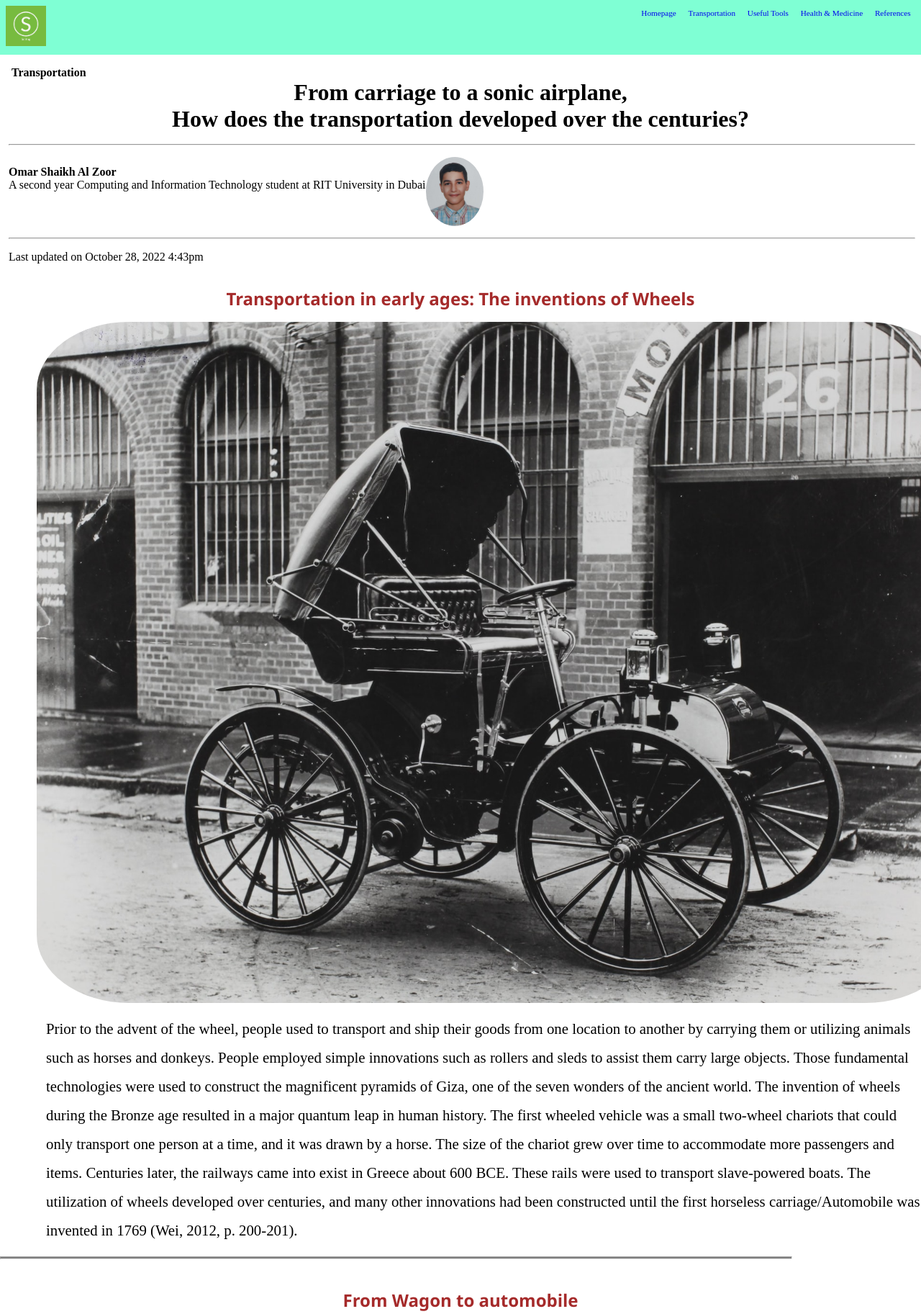
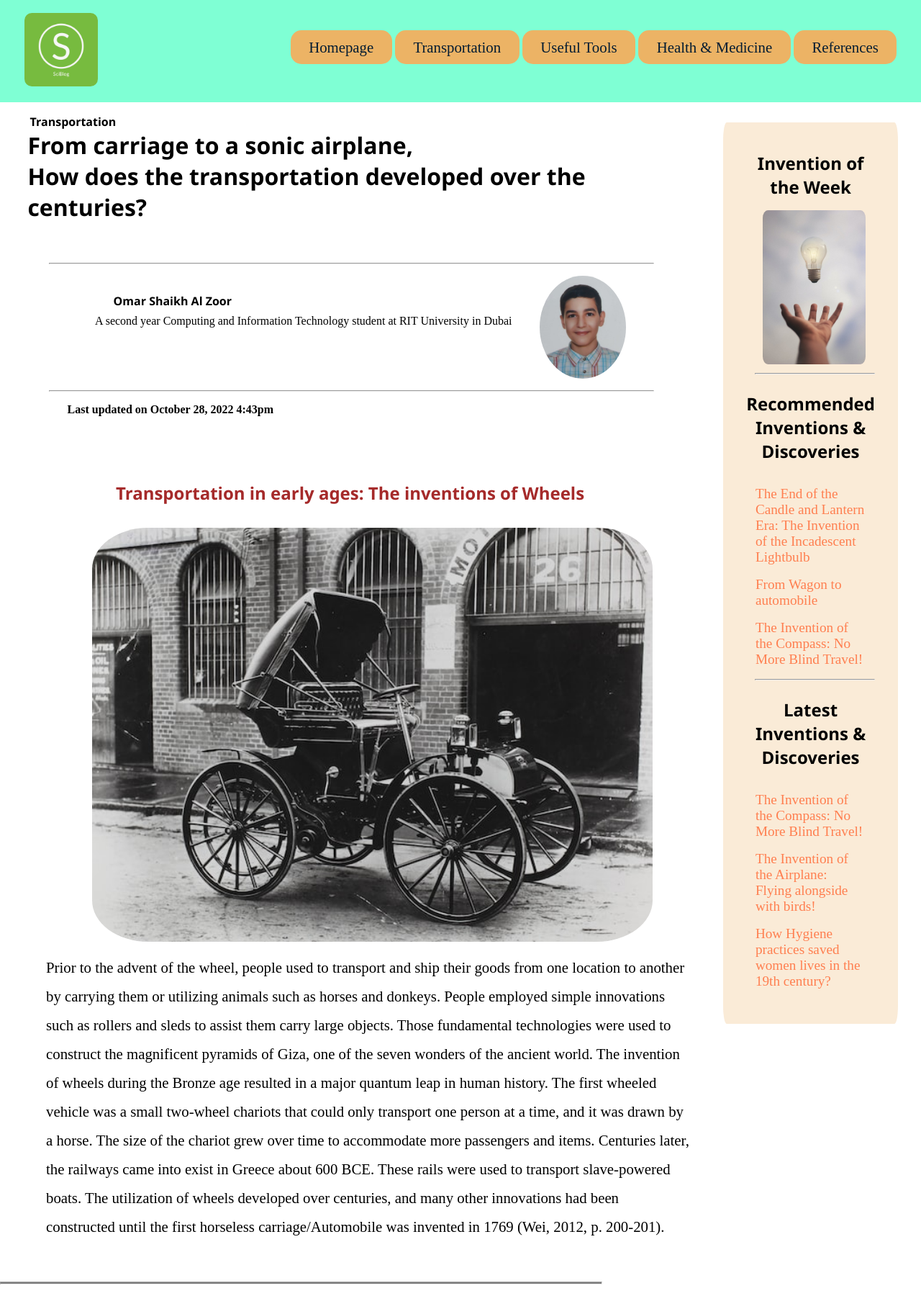
Before and after one commit to Omar-Abdullah-Shaikh-Al-Zoor/History-Changing-Inventions, a PHP site: page /transportation.html in a window 1280 px wide; the page is wider, and only the part inside the window is pictured. Shown: the top 1825 px of that part at 72% size. Run offline with PHP 8.4, Linux system fonts and the light colour scheme.

Commit message:
CSS PC basic

```diff
--- a/assets/css/style.css
+++ b/assets/css/style.css
@@ -3,23 +3,33 @@
   margin: 0;
   padding: 0;
 }
+header {
+  grid-area: header;
+}
+main {
+  grid-area: main;
+}
+footer {
+  grid-area: footer;
+}
 .container {
   display: grid;
-    grid-template-columns: repeat(12, minmax(0, auto));
-    grid-template-rows: repeat(5, minmax(0, auto));
+  grid-template-areas: "header header"
+                        "main main"
+                        "footer footer";
+
 }
+
 header {
-        padding: 0.5rem;
+  grid-area: header;
+  padding: 1vh;
   position: sticky;
   top: 0;
   z-index: 1;
   background-color: aquamarine;
-        grid-column: 1 / 14;
-        grid-row: 1 / 2;
 }
 .logo {
   width: 7vh;
-        text-align: center;
 }
 .header-nav {
   display: flex;
@@ -29,7 +39,7 @@ header {
 .main-nav a {
   list-style-type: none;
   padding: 0.4rem;
-        font-size: 0.7rem;
+  font-size: 1.2rem;
   border: 10px bold gray;
   border-radius: 50%;
 }
@@ -37,21 +47,16 @@ header {
   transform: scale(1.05);
 }
 
-.img {
-    margin: 1vh 3vh;
+img {
+  margin: 2vh 0 0 10vw;
   border-radius: 10%;
-    max-width: 100%;
+  width: 80%;
 }
-img {
-    max-width: 100%;
-}
-.content-nav {
+
+/* .content-nav {
   width: 100%;
-}
-main {
-    grid-column: 1 / 14;
-    grid-row: 3 / 4;
-}
+} */
+
 .section-2 {
   margin: 5vh 0;
   display: flex;
@@ -78,15 +83,12 @@ main {
 .text {
   font-size: 1.3rem;
   line-height: 5vh;
-    font-family: 'Times New Roman', Times, serif
+  font-family: "Times New Roman", Times, serif;
 }
-
 
 footer {
   padding: 0.5rem;
   background-color: aquamarine;
-        grid-column: 1 / 14;
-        grid-row: 5 / 6;
 }
 .footer-nav {
   display: flex;
@@ -107,83 +109,154 @@ main {
 }
 .references div {
   padding: 4vh 3vw 0vh 10vw;
-
 }
 .hanging-text {
   padding: 10px;
   padding-left: 64px;
-    text-indent: -30px
+  text-indent: -30px;
 }
-
 
 /* content pages */
 .writer {
-        margin: 2vh 1vh 4vh;
+  margin: 7vh 5vw 7vw 5vw;
   padding-left: 0.5vh;
 }
 hr {
-        margin: 1vh 0 3vh 1.5vh ;
+  margin: 1vh 0 3vh 1.5vh;
   text-align: center;
 }
 .writer hr {
   margin: 2vh 0;
 }
+.writer > p {
+  padding-left: 2vw;
+  font-weight: bold;
+}
 .profile {
   display: flex;
 }
-    .profile h4{
-        padding-top: 1.5vh;
+.profile h4 {
+  padding: 3vh 0 1vh 0;
+}
+.profile h4, .profile p{
+  padding-left: 5vw;
 }
 .writer img {
-        width: 10vh;
+  margin: 0 3vw;
+  width: 15vh;
   border-radius: 50%;
+}
+h1,h2,h3,h4 {
+  font-family: "Segoe UI", Tahoma, Geneva, Verdana, sans-serif;
+}
+.title {
+  padding-left: 3vw;
 }
 .heading-pages {
   text-align: center;
   margin: 0 7vw;
   margin-bottom: 2vh;
-        font-family:'Segoe UI', Tahoma, Geneva, Verdana, sans-serif;
   color: brown;
-    }
-    .inventions img{
-        margin: 0 4vw;
-        border-radius: 10%;
 }
 .inventions p {
   margin-top: 1.5vh;
-        padding-left: 5vw;
+  padding: 0 8%;
 }
 aside {
+  width: 90%;
   margin: 4vh;
   padding: 4vh;
   background-color: antiquewhite;
-
+  border-radius: 5%;
 }
 aside h2, h3 {
   text-align: center;
   padding-bottom: 2vh;
   padding-top: 1vh;
-    }
-    h1,h2 {
-        text-align: center;
-
+  font-size: 1.5rem;
 }
 aside hr {
   margin-bottom: 2vh;
 }
-    .links-a p{
-        margin: 1vh 0;
+.links-a p {
+  margin: 3vh 0 0 8vw ;
+  font-size: 1.2rem;
+}
+.links-a a{
+  color:coral;
+
+}
+.inv-nav {
+  padding: 0 10vw;
 }
 a {
   text-decoration: none;
 }
 aside img {
-        border-radius: 10%;
+  border-radius: 5%;
+  height: 30%;
 }
 /* pages */
 .criteria {
   padding: 2vh 0 0 2vh;
 }
 .name {
-    padding: 2vh 0 ;
+  padding: 2vh 0;
 }
+
+@media screen and (min-width: 1024px){
+  .main-nav a{
+    background-color: #ECB365;
+    color: #041C32;
+    padding: 1.5vh 2vw;
+    text-align: center;
+    text-decoration: none;
+    cursor: pointer;
+    border-radius: 15px;
+    font-size: 1.3rem;
+    position: relative;
+    top:37%;
+  }
+  h4 {
+    margin: 0 2vw;
+  }
+  .main-nav a:hover {
+    transform: scale(1.05);
+    transition: 0.5s ease;
+  }
+  .main-nav a:hover{
+    background-color: #f0c384;
+}
+  .header-nav{
+    height: auto;
+    padding-right: 2vw;
+  }
+  img {
+  }
+  .logo {
+    margin: 1.2vh 2vw;
+    width: 8vw;
+  }
+  main {
+    display: flex;
+    justify-content: space-between;
+  }
+  .inventions p {
+    padding: 0 1vw 5vh 5vw;
+  }
+  .main aside {
+    margin-right: 10vw;
+    width: 30vw;
+    position: sticky;
+    height: fit-content;
+    margin: 3.5vh 2.5vw;
+    border-radius: 2%;
+  }
+  aside img {
+    margin: 0 1.8vw;
+  }
+  .links-a p {
+    margin: 2vh 1vw;
+  }
+
+}
--- a/transportation.html
+++ b/transportation.html
@@ -8,7 +8,7 @@
     </head>
     <body>
         <div class="container">
-            <header>
+            <header class="header">
                 <div class="header-nav">
                     <a href="index.html"><img src="assets/media/SciBlog_logo.png" alt="logo" class="logo"/></a>
                     <nav class="main-nav">
@@ -20,9 +20,10 @@
                     </nav>
                 </div>
             </header>
-            <main>
+            <main class="main">
+                <div>
                     <h4 class="criteria">Transportation</h4>
-                    <h1>From carriage to a sonic airplane,<br>How does the transportation developed over the centuries?</h1>
+                    <h1 class="title">From carriage to a sonic airplane,<br>How does the transportation developed over the centuries?</h1>
                     <div class="writer">
                         <hr class="profile-hr"/>
                         <div class="profile">
@@ -30,14 +31,14 @@
                                 <h4>Omar Shaikh Al Zoor</h4>
                                 <p>A second year Computing and Information Technology student at RIT University in Dubai</p>
                             </div>
-                            <img src="assets/media/omar_photo_desktop.jpeg" alt="Omar's face picture" />
+                            <img src="assets/media/omar_photo_mobile.jpg" alt="Omar's face picture" />
                         </div>
                         <hr class="profile-hr2"/>
                         <p>Last updated on October 28, 2022 4:43pm</p>
                     </div>
                     <div id="wheel" class="inventions">
                         <h2 class="heading-pages">Transportation in early ages: The inventions of Wheels</h2>
-                        <img src="assets/media/carriage_desktop.jpg" alt="Carriage picture" class="img"/>
+                        <img src="assets/media/carriage_mobile.jpg" alt="Carriage picture" class="img"/>
                         <p class="text">Prior to the advent of the wheel, people used to transport and ship their goods from one
                             location to another by carrying them or utilizing animals such as horses and donkeys. People
                             employed simple innovations such as rollers and sleds to assist them carry large objects. Those
@@ -55,7 +56,7 @@
                     <hr class="inbetween-hr"/>
                     <div id="automobile" class="inventions">
                         <h2 class="heading-pages">From Wagon to automobile</h2>
-                        <img src="assets/media/automobile_desktop.jpg" alt="Old Automobile picture">
+                        <img src="assets/media/automobile_mobile.jpg" alt="Old Automobile picture">
                         <p class="text">&emsp; &emsp; In 1769, Nicolas Joseph Cugnot built a three wheeled automobile, which was powered by
                             the steam. That concept had several flaws, ranging from the car's efficiency to its engine's
                             massive size and dirtiness. Years later, when the brothers Nicephore and Claude Niepce devised
@@ -75,8 +76,8 @@
                     </div>
                     <hr class="inbetween-hr"/>
                     <div id="airplane" class="inventions">
-                        <h2 class="heading-pages">Flying alongside with birds: <em>Airplane</em></h2>
-                        <img src="assets/media/airplane_desktop.jpg" alt="Wright flight picture" />
+                        <h2 class="heading-pages">The Invention of the Airplane: Flying alongside with birds!</h2>
+                        <img src="assets/media/airplane_mobile.jpg" alt="Wright flight picture" />
                         <p class="text">&emsp; &emsp; Since ancient times, humans have always desired the ability to fly like birds and eagles.
                             At that time, human's ability to fly alongside birds was only seen in Greek Myths and Chinese
                             poetry, and no one expected these delusory fancies to come true one day (Wei, 2012, p. 202-205;
@@ -93,9 +94,10 @@
                             223; Falk, 2013, p. 156).
                         </p>
                     </div>
-                    <aside>
+                </div>
+                <aside>
                         <h2>Invention of the Week</h2>
-                        <img src="assets/media/invention_of_the_week_desktop.jpg" alt="Lightbulb image" />
+                        <img src="assets/media/invention_of_the_week_mobile.jpg" alt="Lightbulb image" />
                         <hr />
                         <div>
                             <h3>Recommended Inventions & Discoveries</h3>
@@ -110,11 +112,11 @@
                             <h3>Latest Inventions & Discoveries</h3>
                             <div class="links-a">
                                 <p><a href="tools.html/#compass">The Invention of the Compass: No More Blind Travel!</a></p>
-                                <p><a href="transportation.html/#airplane">Flying alongside with birds: <em>Airplane</em></a></p>
+                                <p><a href="transportation.html/#airplane">The Invention of the Airplane: Flying alongside with birds!</a></p>
                                 <p><a href="health.html/#Hygiene">How Hygiene practices saved women lives in the 19th century?</a></p>
                             </div>
                         </div>
-                    </aside>
+                </aside>
             </main>
             <footer>
                 <nav class="footer-nav">
```
Also changed, not shown: health.html (+11 -5 lines), index.html (+30 -22 lines), test.html (added, +119 -0 lines), tools.html (+12 -9 lines), assets/media/Abdelrahman_photo.jpg, assets/media/bilal_photo.jpeg, 1 other file. Lines whose indentation alone changed are shown as unchanged.
